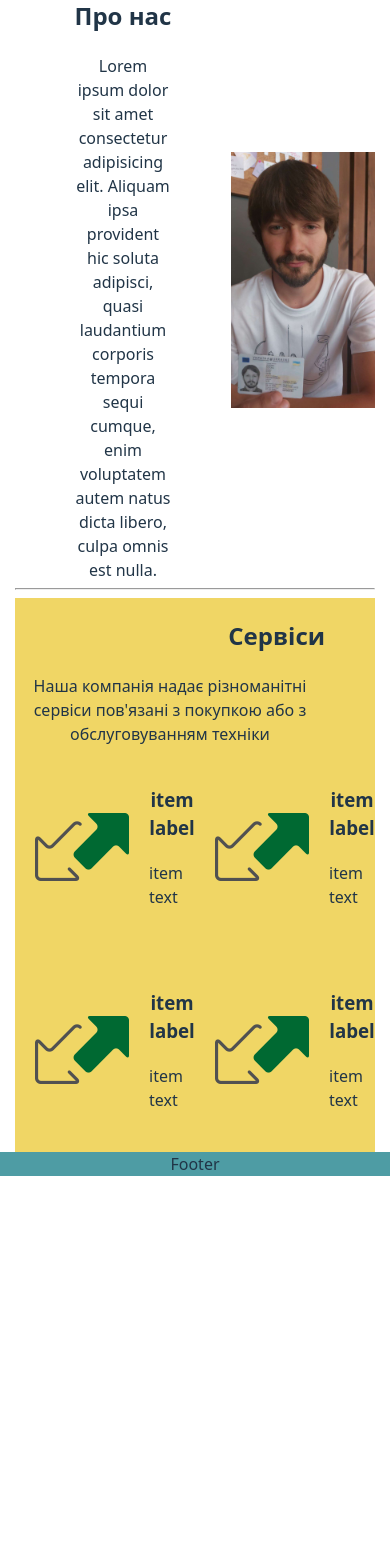
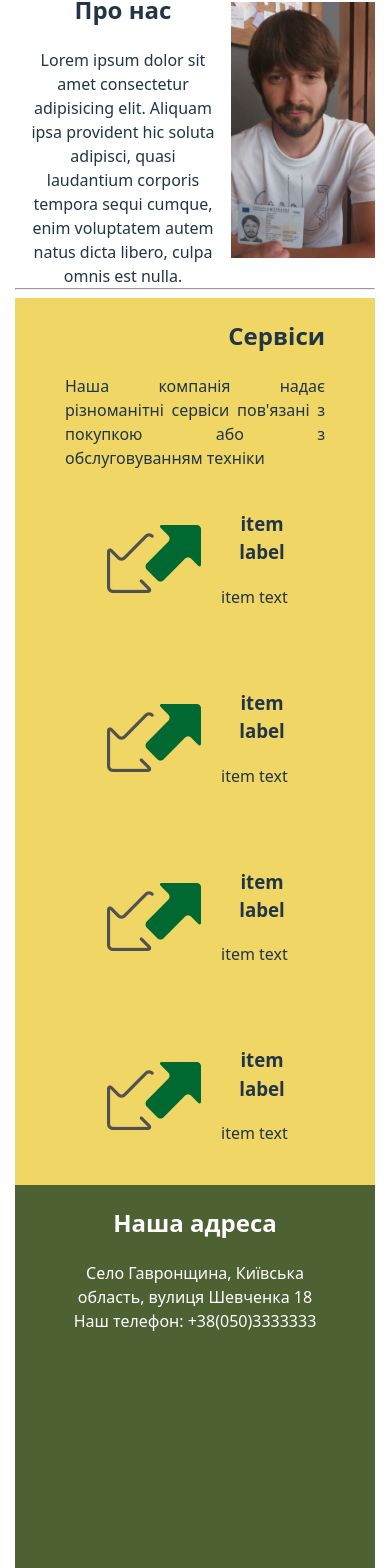
Before and after one commit to AndriyBilous/project-trucks-react, a React (Vite) app: page / in a window 390 px wide. Shown: the part 414-1982 px from the top of the page. Before the commit the page ends 1590 px from the top, so only its background shows below. Built offline with nearby package versions, Linux system fonts and the light colour scheme.

Commit message:
Add responsive styles for all first page

```diff
--- a/package.json
+++ b/package.json
@@ -12,6 +12,7 @@
   "dependencies": {
     "react": "^19.0.0",
     "react-dom": "^19.0.0",
+    "react-iframe": "^1.8.5",
     "react-slick": "^0.30.3",
     "slick-carousel": "^1.8.1"
   },
--- a/src/components/InfoPageComponent/InfoPageComponent.css
+++ b/src/components/InfoPageComponent/InfoPageComponent.css
@@ -109,7 +109,8 @@
 
 .servises-text {
   align-self: flex-end;
-  margin-right: 50px;
+  margin: 0 50px;
+  text-align: justify;
 }
 
 .servises-list__container {
@@ -142,6 +143,44 @@
   text-align: left;
 }
 
+.references__container {
+  width: 100%;
+  display: flex;
+  flex-direction: row;
+  background-color: #4d6133;
+  justify-content: space-around;
+  align-items: center;
+}
+
+.references-text__container {
+  display: flex;
+  flex-direction: column;
+  align-items: center;
+  justify-content: center;
+  color: #ffffff;
+  width: 50%;
+}
+
+.references-text {
+}
+
+.references-telephone {
+}
+
+.references-map {
+  width: 40%;
+  margin: 20px auto;
+  height: 500px;
+
+  display: flex;
+  align-items: center;
+  justify-content: center;
+}
+
+.contact__map {
+  width: 100%;
+}
+
 @media (max-width: 1399.9px) {
   .infoPage__container {
     width: 1250px;
@@ -158,6 +197,29 @@
   .infoPage__container {
     width: 800px;
   }
+
+  .aboutUs__container {
+    height: 400px;
+  }
+
+  .references__container {
+    flex-direction: column;
+    height: max-content;
+  }
+
+  .references-text__container {
+    width: 100%;
+  }
+
+  .references-text {
+  }
+
+  .references-telephone {
+  }
+
+  .references-map {
+    width: 80%;
+  }
 }
 
 @media (max-width: 799.9px) {
@@ -165,17 +227,53 @@
     margin-top: 75px;
     width: 640px;
   }
+
+  .aboutUs__container {
+    height: 300px;
+  }
 }
 
 @media (max-width: 639.9px) {
   .infoPage__container {
     width: 560px;
   }
+
+  /* .references__container {
+    height: 600px;
+  } */
+
+  .contact__map {
+    height: 400px;
+  }
+
+  .references-map {
+    height: 440px;
+  }
 }
 
 @media (max-width: 559.9px) {
   .infoPage__container {
     width: 500px;
+  }
+
+  .aboutUs__leftSide-text {
+    padding: 0 30px;
+  }
+
+  .servises-list__container {
+    justify-content: center;
+  }
+
+  .servises-item__container {
+    width: 60%;
+  }
+
+  .references-text {
+    margin: 0 50px;
+  }
+
+  .contact__map {
+    height: 400px;
   }
 }
 
@@ -188,6 +286,10 @@
 @media (max-width: 429.9px) {
   .infoPage__container {
     width: 400px;
+  }
+
+  .aboutUs__leftSide-text {
+    padding: 0 15px;
   }
 }
 
--- a/src/components/InfoPageComponent/InfoPageComponent.jsx
+++ b/src/components/InfoPageComponent/InfoPageComponent.jsx
@@ -5,7 +5,9 @@ import sliderImg3 from "../../assets/slider-images/main_page_slider_screen-06.jp
 import sliderImg4 from "../../assets/slider-images/main_page_slider_screen-07.jpg";
 import aboutUsImg from "../../assets/about_us_01.jpg";
 import serviseItemImg from "../../assets/1.png";
+
 import SliderComponent from "../SliderComponent/SliderComponent";
+import Iframe from "react-iframe";
 // import { useState } from "react";
 // import { useEffect } from "react";
 
@@ -93,6 +95,26 @@ function InfoPageComponent() {
           </div>
         </div>
       </div>
+      <div className="references__container">
+        <div className="references-text__container">
+          <h2 className="references-label">Наша адреса</h2>
+          <p className="references-text">
+            Село Гавронщина, Київська область, вулиця Шевченка 18
+          </p>
+          <p className="references-telephone">Наш телефон: +38(050)3333333</p>
+        </div>
+        <div className="references-map">
+          <Iframe
+            src="https://www.google.com/maps/embed?pb=!1m14!1m8!1m3!1d10155.107480001829!2d29.8637248!3d50.4824975!3m2!1i1024!2i768!4f13.1!3m3!1m2!1s0x0%3A0x4300de87c6432718!2z0KLQntCSICfQnNCR0Jog0JzQkNCa0JDQoNCG0JIn!5e0!3m2!1sru!2sua!4v1662194663745!5m2!1sru!2sua"
+            width="600"
+            height="450"
+            style="border: 0"
+            allowfullscreen=""
+            loading="lazy"
+            className="contact__map"
+          />
+        </div>
+      </div>
     </div>
   );
 }
--- a/src/components/SliderComponent/SliderComponent.jsx
+++ b/src/components/SliderComponent/SliderComponent.jsx
@@ -16,14 +16,9 @@ function SliderComponent({ imgArray }) {
     <Slider {...settings}>
       {imgArray.map((image, index) => {
         return (
-          <div>
+          <div key={index}>
             <div className="slider-img__container">
-              <img
-                src={image}
-                alt={"slide-" + index}
-                key={index}
-                className="slider-img"
-              />
+              <img src={image} alt={"slide-" + index} className="slider-img" />
             </div>
           </div>
         );
```
Also changed, not shown: 1 other file (tests, documents, lock files or other folders).
